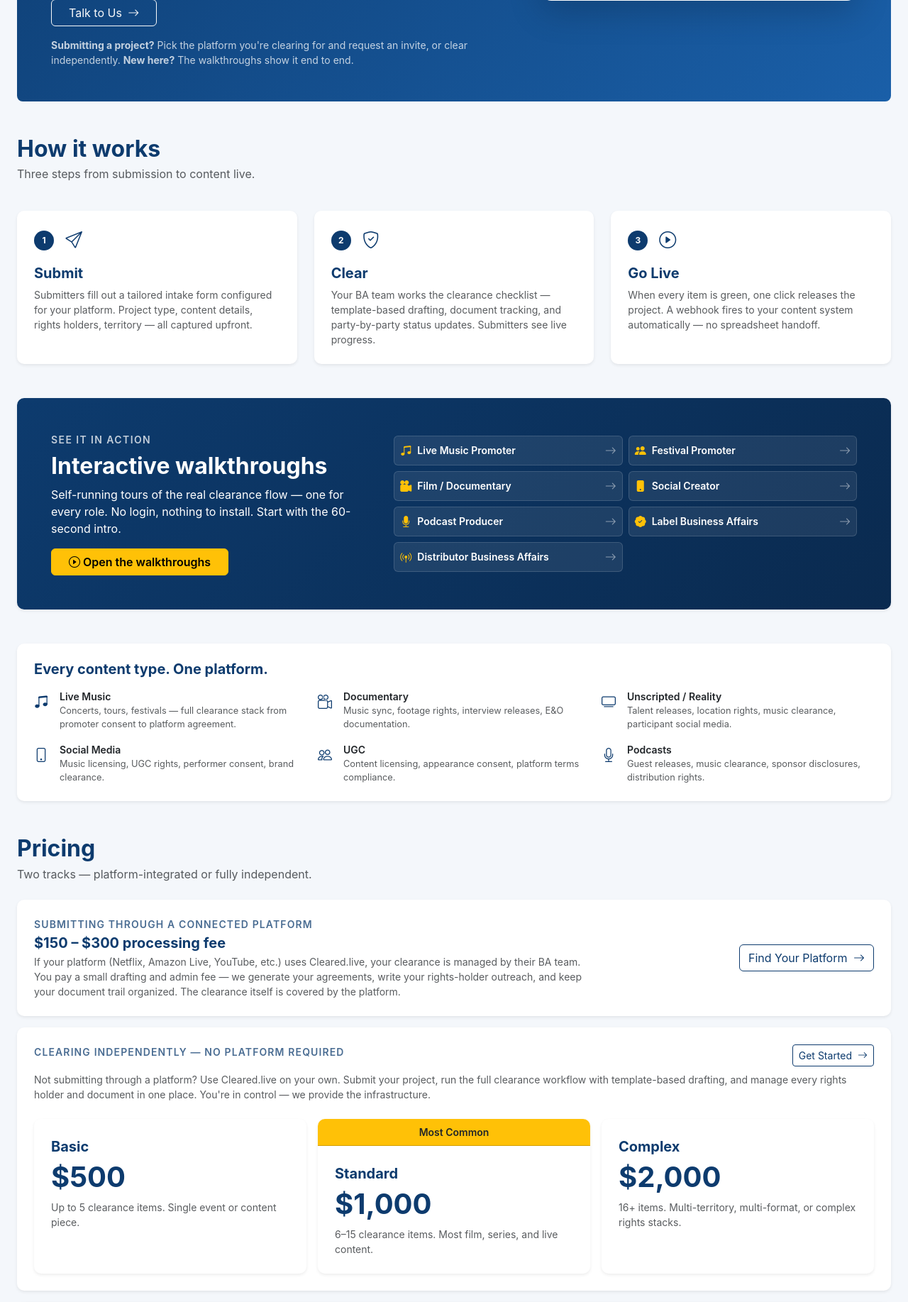
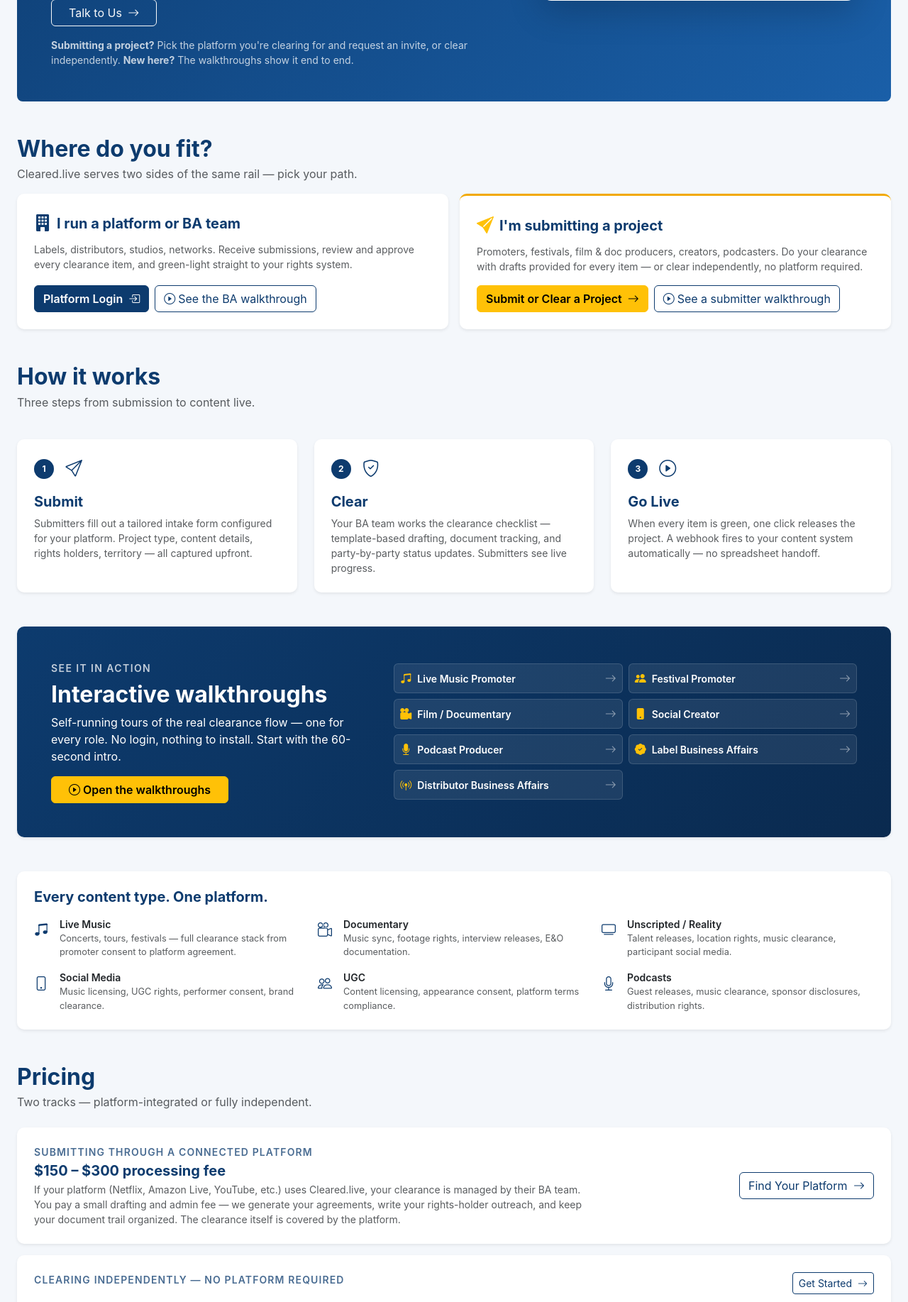
Before and after one commit to basquared1/cleared-live-platform, a Flask app: page / in a window 1280 px wide. Shown: the part 516-2351 px from the top of the page at 71% size. Run offline with Flask 3, Linux system fonts and the light colour scheme; some libraries are stand-ins or nearby versions.

Commit message:
Landing: add two-audience fork (platform/BA vs submitter)
Resolve the split-audience friction — a clear "Where do you fit?" section routes
the two visitor types to the right path (Platform Login + BA walkthrough, or
Submit/Clear + submitter walkthrough).

Co-Authored-By: Claude Opus 4.8 <noreply@anthropic.com>

```diff
--- a/templates/index.html
+++ b/templates/index.html
@@ -60,6 +60,58 @@
           {% endfor %}
           <a href="/walkthroughs" class="btn btn-navy btn-sm w-100 mt-3 fw-semibold" style="background:#0d3b6e;color:#fff;">
             <i class="bi bi-play-fill me-1"></i>See how it works — watch the walkthroughs
+          </a>
+        </div>
+      </div>
+    </div>
+  </div>
+</div>
+
+<!-- Audience fork: route the two visitor types -->
+<div class="row g-3 mb-5">
+  <div class="col-12">
+    <h2 class="fw-bold text-navy mb-1">Where do you fit?</h2>
+    <p class="text-muted mb-0">Cleared.live serves two sides of the same rail — pick your path.</p>
+  </div>
+  <div class="col-12 col-md-6">
+    <div class="card border-0 shadow-sm h-100">
+      <div class="card-body p-4 d-flex flex-column">
+        <div class="d-flex align-items-center gap-2 mb-2">
+          <i class="bi bi-building-fill text-navy fs-4"></i>
+          <h5 class="fw-bold text-navy mb-0">I run a platform or BA team</h5>
+        </div>
+        <p class="text-muted small flex-grow-1 mb-3">
+          Labels, distributors, studios, networks. Receive submissions, review and approve every
+          clearance item, and green-light straight to your rights system.
+        </p>
+        <div class="d-flex flex-wrap gap-2">
+          <a href="{{ url_for('platform_login') }}" class="btn btn-navy fw-semibold" style="background:#0d3b6e;color:#fff;">
+            Platform Login <i class="bi bi-box-arrow-in-right ms-1"></i>
+          </a>
+          <a href="/walkthroughs/ba_distributors.html" class="btn btn-outline-dark">
+            <i class="bi bi-play-circle me-1"></i>See the BA walkthrough
+          </a>
+        </div>
+      </div>
+    </div>
+  </div>
+  <div class="col-12 col-md-6">
+    <div class="card border-0 shadow-sm h-100" style="border-top:3px solid #f2a900 !important;">
+      <div class="card-body p-4 d-flex flex-column">
+        <div class="d-flex align-items-center gap-2 mb-2">
+          <i class="bi bi-send-fill text-warning fs-4"></i>
+          <h5 class="fw-bold text-navy mb-0">I'm submitting a project</h5>
+        </div>
+        <p class="text-muted small flex-grow-1 mb-3">
+          Promoters, festivals, film & doc producers, creators, podcasters. Do your clearance with
+          drafts provided for every item — or clear independently, no platform required.
+        </p>
+        <div class="d-flex flex-wrap gap-2">
+          <a href="{{ url_for('start') }}" class="btn btn-warning fw-semibold">
+            Submit or Clear a Project <i class="bi bi-arrow-right ms-1"></i>
+          </a>
+          <a href="/walkthroughs/submitter_live_music_promoter.html" class="btn btn-outline-dark">
+            <i class="bi bi-play-circle me-1"></i>See a submitter walkthrough
           </a>
         </div>
       </div>
```
